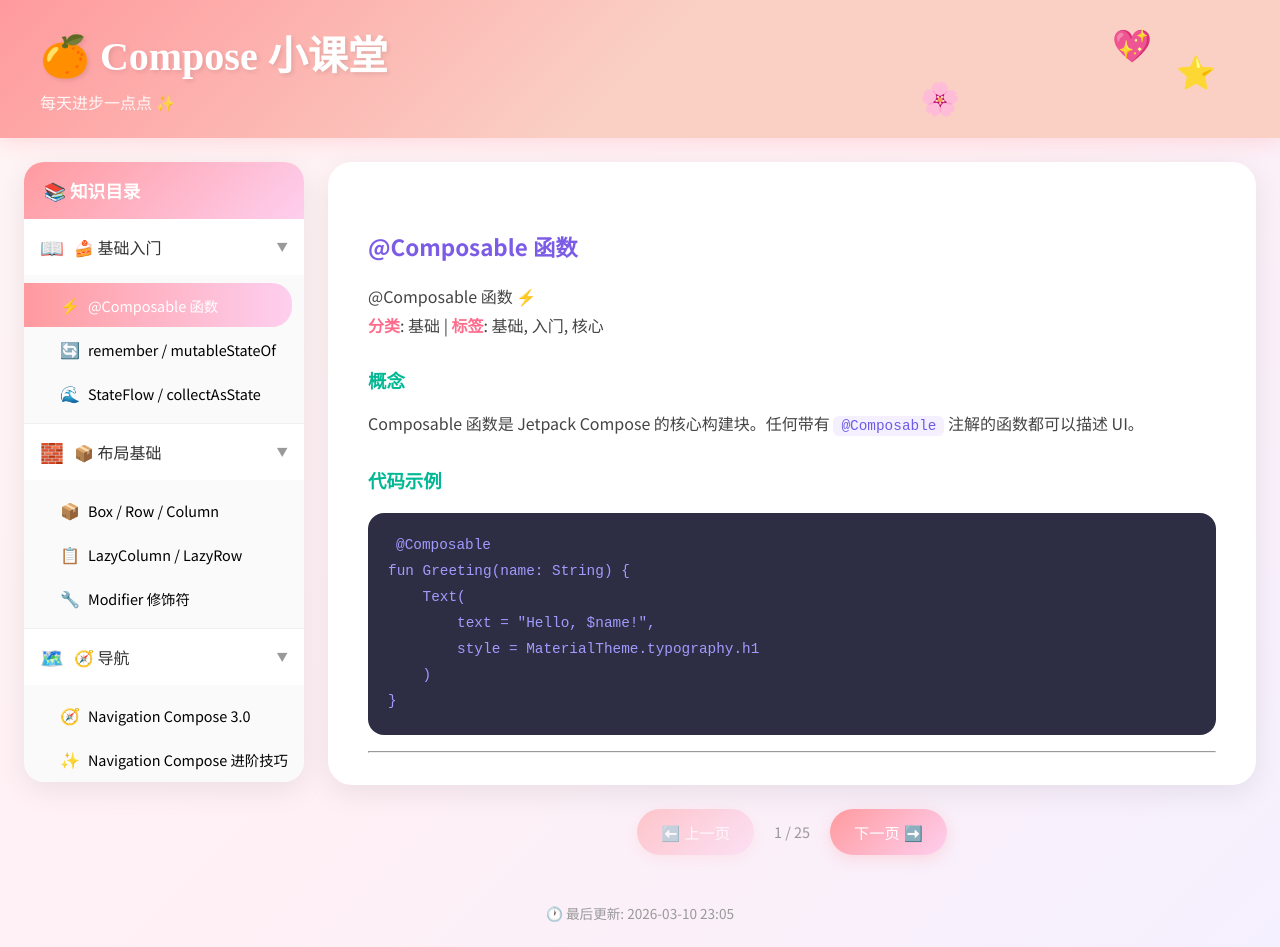
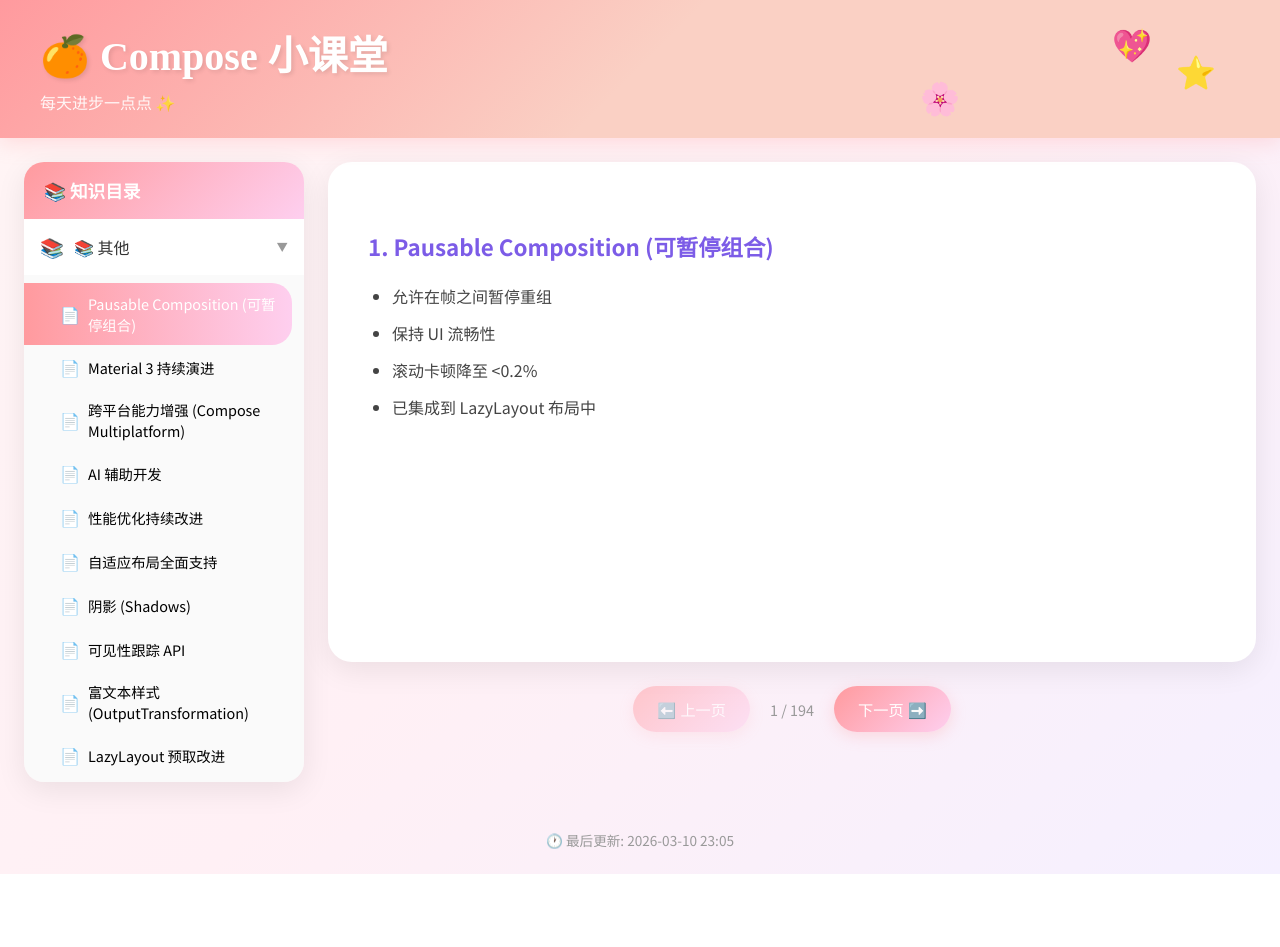
Before and after one commit to miaoMiaoDaShi/compose-docs, a Vue app: page / in a window 1280 px wide. After the commit the page ends 874 px from the top, so only its background shows below. Built offline with nearby package versions, Linux system fonts and the light colour scheme; a web font is replaced by a local one.

Commit message:
Dynamic chapter loading from README

```diff
--- a/src/App.vue
+++ b/src/App.vue
@@ -98,106 +98,9 @@
 import { ref, computed, onMounted } from 'vue'
 import { marked } from 'marked'
 
-// 章节数据 - 与 README.md 同步
-const chapters = ref([
-  {
-    id: 'basic',
-    name: '🍰 基础入门',
-    icon: '📖',
-    sections: [
-      { id: 'composable', name: '@Composable 函数', icon: '⚡' },
-      { id: 'state', name: 'remember / mutableStateOf', icon: '🔄' },
-      { id: 'stateflow', name: 'StateFlow / collectAsState', icon: '🌊' }
-    ]
-  },
-  {
-    id: 'layout',
-    name: '📦 布局基础',
-    icon: '🧱',
-    sections: [
-      { id: 'box-row-column', name: 'Box / Row / Column', icon: '📦' },
-      { id: 'lazy-list', name: 'LazyColumn / LazyRow', icon: '📋' },
-      { id: 'modifier', name: 'Modifier 修饰符', icon: '🔧' }
-    ]
-  },
-  {
-    id: 'navigation',
-    name: '🧭 导航',
-    icon: '🗺️',
-    sections: [
-      { id: 'navigation', name: 'Navigation Compose 3.0', icon: '🧭' },
-      { id: 'nav-advanced', name: 'Navigation Compose 进阶技巧', icon: '✨' }
-    ]
-  },
-  {
-    id: 'performance',
-    name: '🚀 性能优化',
-    icon: '⚡',
-    sections: [
-      { id: 'derived-state', name: 'derivedStateOf', icon: '🎯' },
-      { id: 'kotlin2', name: 'Kotlin 2.0 Strong Skipping', icon: '🚀' },
-      { id: 'performance-guide', name: '性能优化最佳实践', icon: '💨' }
-    ]
-  },
-  {
-    id: 'ui',
-    name: '🎨 UI 组件',
-    icon: '🖌️',
-    sections: [
-      { id: 'material3', name: 'Material 3 自适应布局', icon: '📱' },
-      { id: 'rich-text', name: '富文本 & 2D 滚动', icon: '📝' },
-      { id: 'canvas', name: 'Canvas 绘图', icon: '✏️' }
-    ]
-  },
-  {
-    id: 'advanced',
-    name: '🌟 进阶',
-    icon: '💎',
-    sections: [
-      { id: 'lifecycle', name: '可组合项生命周期与重组', icon: '🔄' },
-      { id: 'modifier-node', name: 'Modifier.Node 高性能自定义', icon: '🧩' },
-      { id: 'platform', name: '平台集成', icon: '📷' }
-    ]
-  },
-  {
-    id: 'animation',
-    name: '🎬 动画',
-    icon: '🎥',
-    sections: [
-      { id: 'animation', name: 'Compose 动画 API 进阶', icon: '🎬' },
-      { id: 'shared-element', name: '共用元素过渡动画', icon: '✨' }
-    ]
-  },
-  {
-    id: 'testing',
-    name: '🧪 测试',
-    icon: '🔬',
-    sections: [
-      { id: 'testing', name: 'Compose 测试最佳实践', icon: '🧪' }
-    ]
-  },
-  {
-    id: 'state-mgmt',
-    name: '💾 状态管理',
-    icon: '💾',
-    sections: [
-      { id: 'state-management', name: '状态管理最佳实践', icon: '💾' },
-      { id: 'side-effects', name: 'Compose 副作用 API 全攻略', icon: '⚡' },
-      { id: 'state-save', name: '状态保存与恢复', icon: '💾' }
-    ]
-  },
-  {
-    id: 'arch',
-    name: '🏗️ 架构',
-    icon: '🏗️',
-    sections: [
-      { id: 'mvi', name: 'MVI 架构模式', icon: '🎯' },
-      { id: 'hilt', name: 'Hilt 与 ViewModel 集成', icon: '💉' }
-    ]
-  }
-])
-
-const expandedChapters = ref(['basic', 'layout', 'navigation', 'performance', 'ui', 'advanced', 'animation', 'testing', 'state-mgmt', 'arch'])
+// 章节数据 - 动态从 README 加载
+const chapters = ref([])
+const expandedChapters = ref([])
 const currentSection = ref('composable')
 const contentData = ref({})
 const loading = ref(true)
@@ -210,6 +113,7 @@ const loadContent = async () => {
     const res = await fetch('/compose-docs/docs/README.md')
     if (res.ok) {
       const fullMd = await res.text()
+
       // 提取最后更新时间
       const updateMatch = fullMd.match(/[*🕐\s]*最后更新[：:]\s*(\d{4}-\d{2}-\d{2}\s+\d{1,2}:\d{2})/)
       if (updateMatch) {
@@ -217,14 +121,79 @@ const loadContent = async () => {
       } else {
         lastUpdate.value = '未知'
       }
-      // 按章节分隔
-      const sections = chapters.value.flatMap(c => c.sections)
-      for (const section of sections) {
-        const pattern = new RegExp(`##\\s*\\d+\\.\\s*${section.name}.*?[\\s\\S]*?(?=##\\s*\\d+\\.|$)`, 'i')
-        const match = fullMd.match(pattern)
-        if (match) {
-          contentData.value[section.id] = '## ' + section.name + '\n\n' + match[0].replace(/##\s*\d+\.\s*/, '')
+
+      // 解析所有 ## 数字. 标题 格式的章节
+      const sectionPattern = /##\s*(\d+)\.\s*([^\n#][^\n]*)/g
+      const allSections = []
+      let match
+      while ((match = sectionPattern.exec(fullMd)) !== null) {
+        const num = parseInt(match[1])
+        const name = match[2].trim()
+        // 生成唯一 id
+        const id = name.toLowerCase().replace(/[^a-z0-9\u4e00-\u9fa5]/g, '-').replace(/-+/g, '-').replace(/^-|-$/g, '')
+        allSections.push({ num, id, name })
+      }
+
+      // 按数字顺序构建章节
+      const chapterMap = new Map()
+      const chapterOrder = ['basic', 'layout', 'navigation', 'performance', 'ui', 'advanced', 'animation', 'testing', 'state-mgmt', 'arch', 'other']
+      const chapterNames = {
+        'basic': '🍰 基础入门',
+        'layout': '📦 布局基础',
+        'navigation': '🧭 导航',
+        'performance': '🚀 性能优化',
+        'ui': '🎨 UI 组件',
+        'advanced': '🌟 进阶',
+        'animation': '🎬 动画',
+        'testing': '🧪 测试',
+        'state-mgmt': '💾 状态管理',
+        'arch': '🏗️ 架构',
+        'other': '📚 其他'
+      }
+      const chapterIcons = {
+        'basic': '📖',
+        'layout': '🧱',
+        'navigation': '🗺️',
+        'performance': '⚡',
+        'ui': '🖌️',
+        'advanced': '💎',
+        'animation': '🎥',
+        'testing': '🔬',
+        'state-mgmt': '💾',
+        'arch': '🏗️',
+        'other': '📚'
+      }
+
+      // 简单分组：每10个为一章
+      allSections.forEach((section, idx) => {
+        const chapterIdx = Math.floor(idx / 10)
+        const chapterId = `section-${chapterIdx}`
+        if (!chapterMap.has(chapterId)) {
+          chapterMap.set(chapterId, {
+            id: chapterId,
+            name: chapterNames['other'],
+            icon: chapterIcons['other'],
+            sections: []
+          })
         }
+        chapterMap.get(chapterId).sections.push({
+          id: section.id,
+          name: section.name,
+          icon: '📄'
+        })
+        // 同时按 id 存储内容
+        const contentMatch = fullMd.match(new RegExp(`##\\s*${section.num}\\.\\s*${section.name.replace(/[.*+?^${}()|[\]\\]/g, '\\$&')}[\\s\\S]*?(?=##\\s*\\d+\\.|$)`, 'i'))
+        if (contentMatch) {
+          contentData.value[section.id] = contentMatch[0]
+        }
+      })
+
+      chapters.value = Array.from(chapterMap.values())
+      expandedChapters.value = chapters.value.map(c => c.id)
+
+      // 设置第一个可见章节为当前
+      if (allSections.length > 0) {
+        currentSection.value = allSections[0].id
       }
     }
   } catch (e) {
@@ -235,7 +204,7 @@ const loadContent = async () => {
 }
 
 const renderedContent = computed(() => {
-  const md = contentData.value[currentSection.value] || '# 加载中...'
+  const md = contentData.value[currentSection.value] || '# 加载中...\n\n请选择左侧章节'
   return marked(md)
 })
 
```
Also changed, not shown: 5 other files (tests, documents, lock files or other folders).
